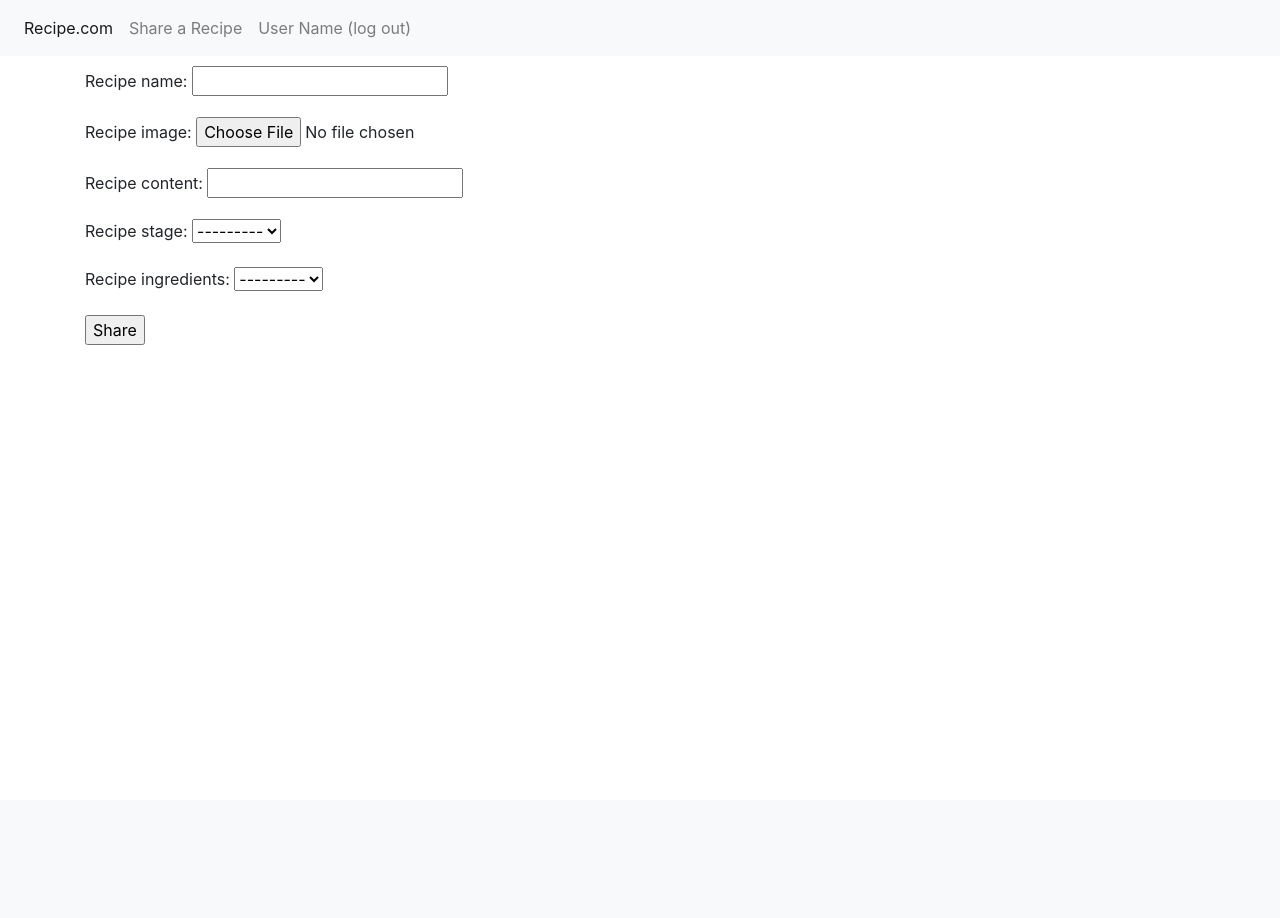
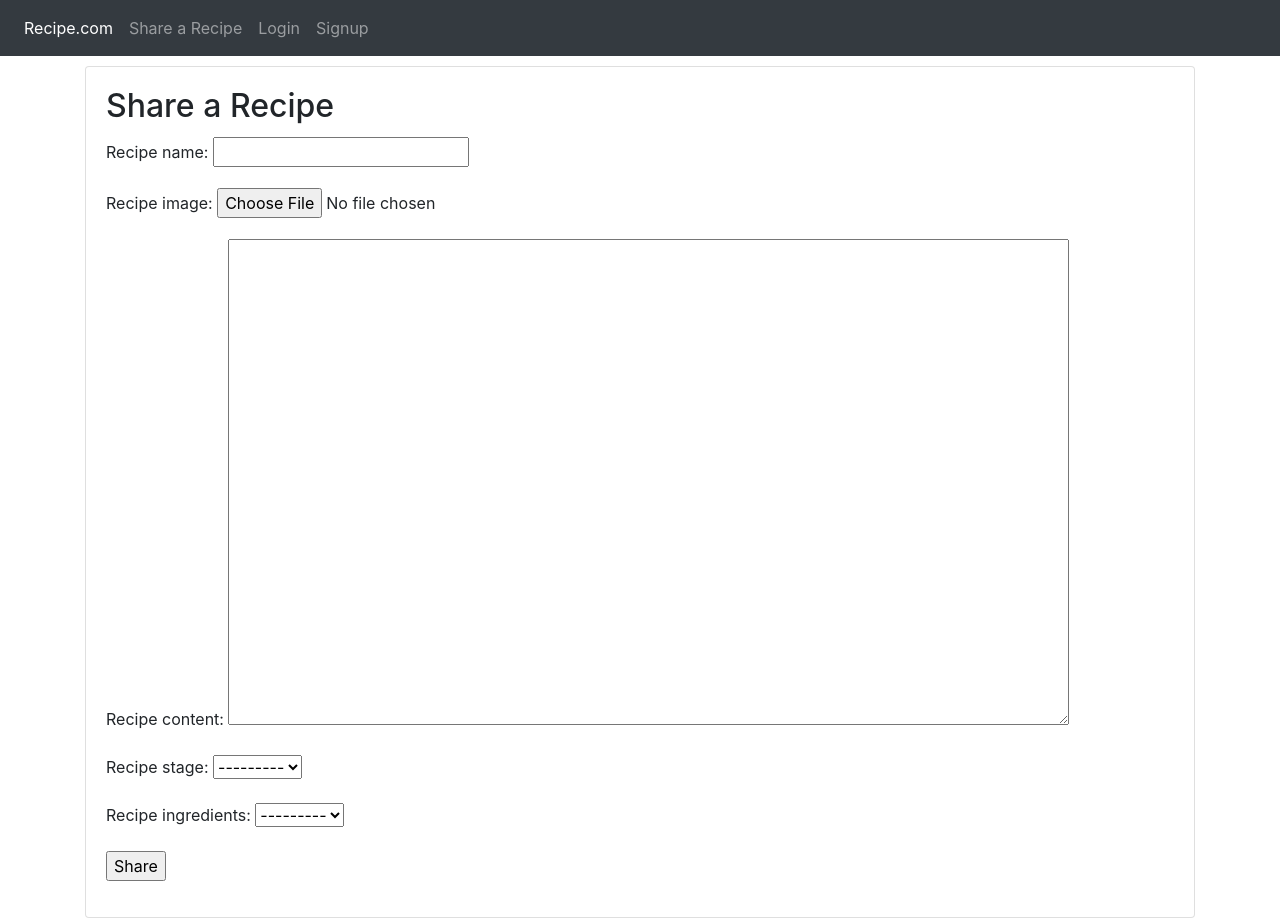
Before and after one commit to ahmetkorkmaz3/recipe-share-django, a Django app: page /share/ in a window 1280 px wide. Before the commit the page ends 345 px from the top, so only its background shows below. Run offline with Django 3.2, Linux system fonts and the light colour scheme; some libraries are stand-ins or nearby versions.

Commit message:
share.html fix

```diff
--- a/hipo/recipe/forms.py
+++ b/hipo/recipe/forms.py
@@ -13,3 +13,6 @@ class RecipeSubmissionForm(forms.ModelForm):
             'recipe_stage',
             'recipe_ingredients'
         ]
+        widgets = {
+            'recipe_content': forms.Textarea(attrs={'cols':80, 'rows': 20})
+        }
--- a/hipo/recipe/models.py
+++ b/hipo/recipe/models.py
@@ -50,7 +50,7 @@ class Recipe(models.Model):
     )
     recipe_name = models.CharField(max_length=30)
     recipe_ingredients = MultiSelectField(choices=RECIPE_INGREDIENTS_CHOICE, blank=True)
-    recipe_content = models.CharField(max_length=255)
+    recipe_content = models.CharField(max_length=2000)
     recipe_vote = models.CharField(
         max_length=30,
         choices=RECIPE_VOTE_CHOICES,
--- a/hipo/templates/base.html
+++ b/hipo/templates/base.html
@@ -10,18 +10,28 @@
 </head>
 <body>
 
-  <nav class="navbar navbar-expand-lg navbar-light bg-light">
+  <nav class="navbar navbar-expand-lg navbar-dark bg-dark">
     <div class="collapse navbar-collapse" id="navbarNav">
       <ul class="navbar-nav">
         <li class="nav-item active">
-          <a class="nav-link" href="#">Recipe.com <span class="sr-only">(current)</span></a>
+          <a class="nav-link" href="{% url 'index' %}">Recipe.com <span class="sr-only">(current)</span></a>
         </li>
         <li class="nav-item">
           <a class="nav-link" href="{% url 'share' %}">Share a Recipe</a>
         </li>
+        {% if user.is_authenticated %}
+        <li class="nav-item my-2">
+          <a class="nav-link d-inline" href="#">User Name</a>
+          <a class="nav-link d-inline" href="{% url 'logout' %}">(log out)</a>
+        </li>
+        {% else %}
         <li class="nav-item">
-          <a class="nav-link" href="#">User Name (log out)</a>
+          <a class="nav-link" href="{% url 'login' %}">Login</a>
         </li>
+        <li class="nav-item">
+          <a class="nav-link" href="{% url 'signup' %}">Signup</a>
+        </li>
+        {% endif %}
       </ul>
     </div>
   </nav>
--- a/hipo/templates/share.html
+++ b/hipo/templates/share.html
@@ -6,11 +6,16 @@
 
 
 <div class="content">
-  <form method="POST">
-      {% csrf_token %}
-      {{ form.as_p }}
-      <input type="submit" value="Share">
-  </form>
+  <div class="card">
+    <div class="card-body">
+      <h2 class="card-title">Share a Recipe</h2>
+      <form method="POST">
+        {% csrf_token %}
+        {{ form.as_p }}
+        <input type="submit" value="Share">
+      </form>
+    </div>
+  </div>
 </div>
 
 {% endblock %}
```
Also changed, not shown: hipo/db.sqlite3, hipo/recipe/migrations/0008_auto_20190512_1402.py (added).
